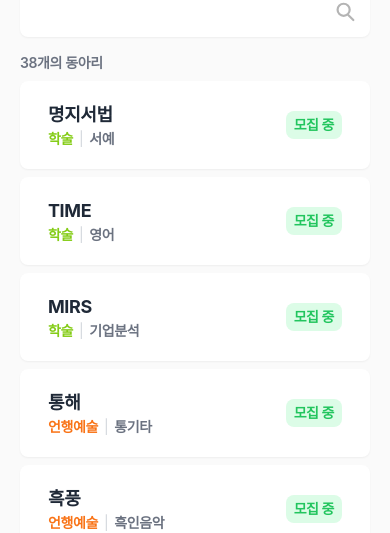
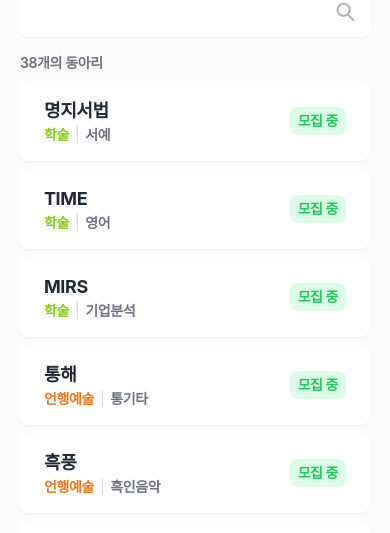
Before and after one commit to k-kbk/Myongji-Club-FE, a Next.js app: page / in a window 390 px wide. Shown: the part 337-870 px from the top of the page. Built offline with nearby package versions, Linux system fonts and the light colour scheme; a web font is replaced by a local one.

Commit message:
design: 패딩 수정

```diff
--- a/src/components/home/Club.tsx
+++ b/src/components/home/Club.tsx
@@ -26,7 +26,7 @@ export default function Club({ id, name, tag, category }: ClubProps) {
     >
       <Link
         href={`/club/${id}`}
-        className="flex w-full flex-row items-center justify-between px-7 py-5 text-center sm:flex-col-reverse sm:justify-center sm:py-7"
+        className="flex w-full flex-row items-center justify-between px-6 py-4 text-center sm:flex-col-reverse sm:justify-center sm:py-7"
       >
         <div className="flex flex-col items-start font-bold sm:items-center">
           <div className="mr-3 sm:mt-3 text-lg sm:mr-0 sm:text-xl">{name}</div>
```
